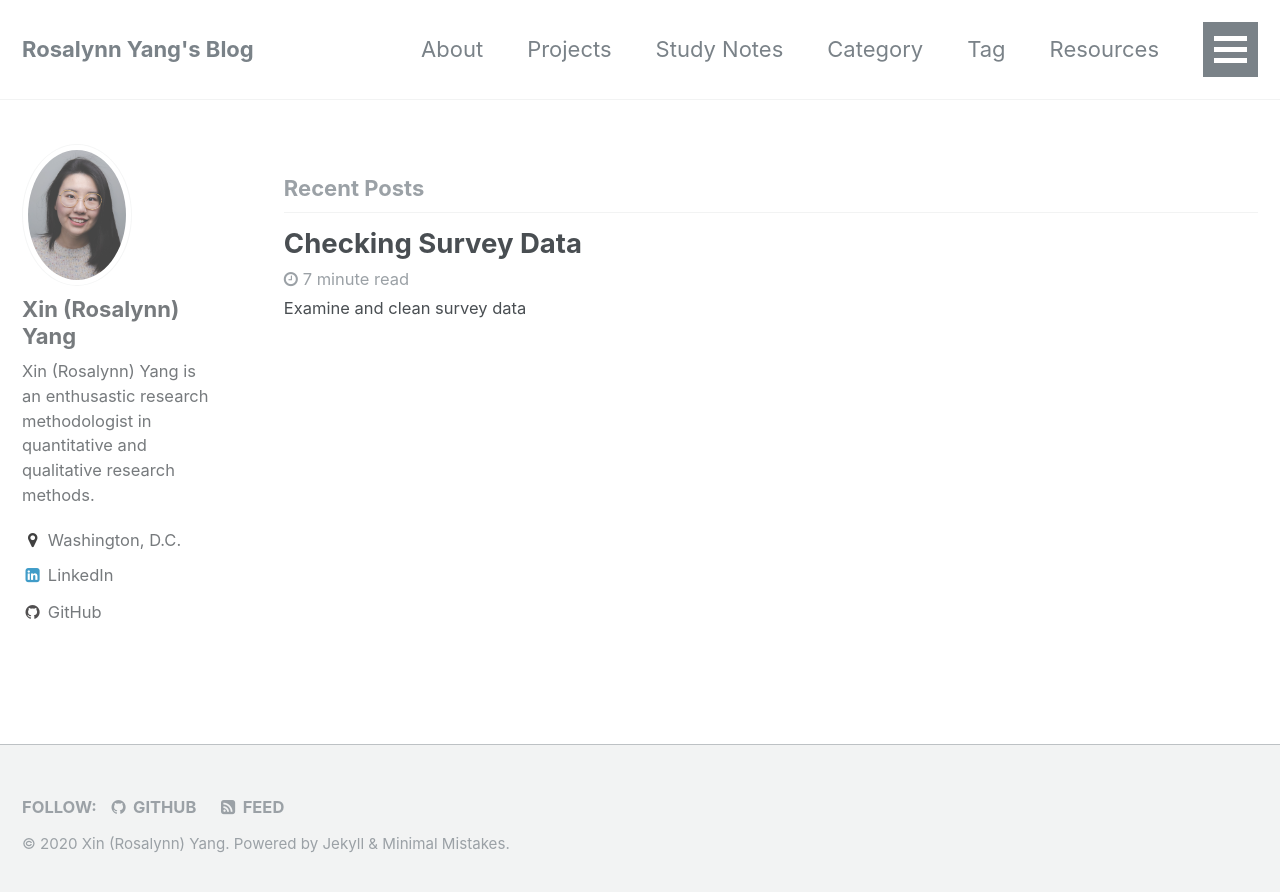
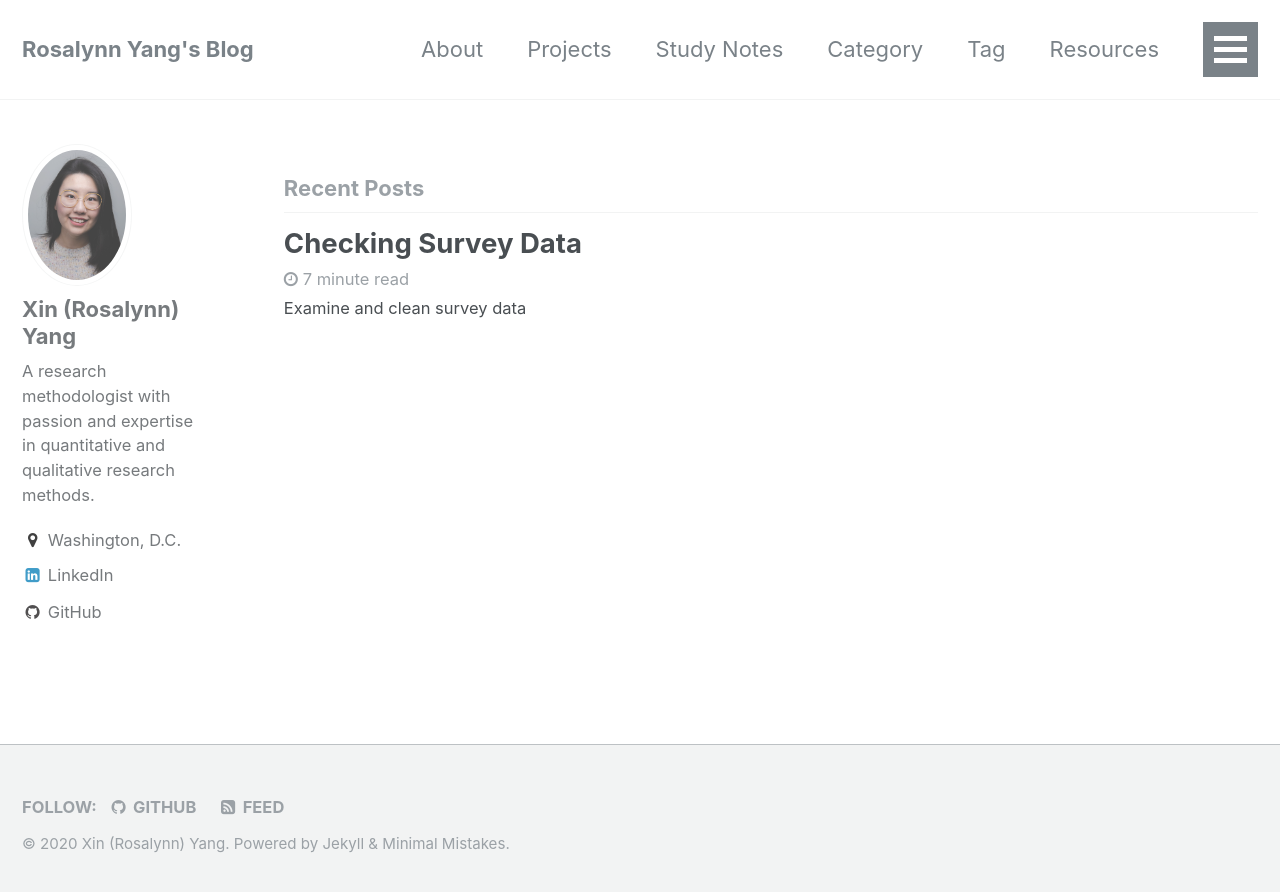
Before and after one commit to rosalynnyang/rosalynnyang.github.io, a Jekyll site: the page built from index.html, in a window 1280 px wide. Shown: the top 892 px of the page. Built offline with Jekyll 4.4.1, drawn with Linux system fonts in a browser that asks for light colours; the list of posts is cut into pages by our own code.

Commit message:
Update _config.yml

```diff
--- a/_config.yml
+++ b/_config.yml
@@ -102,7 +102,7 @@ analytics:
 author:
   name             : "Xin (Rosalynn) Yang"
   avatar           : /assets/images/bio-photo.png
-  bio              : "Xin (Rosalynn) Yang is an enthusastic research methodologist in quantitative and qualitative research methods."
+  bio              : "A research methodologist with passion and expertise in quantitative and qualitative research methods."
   location         : "Washington, D.C."
   email            :
   uri              :
```
